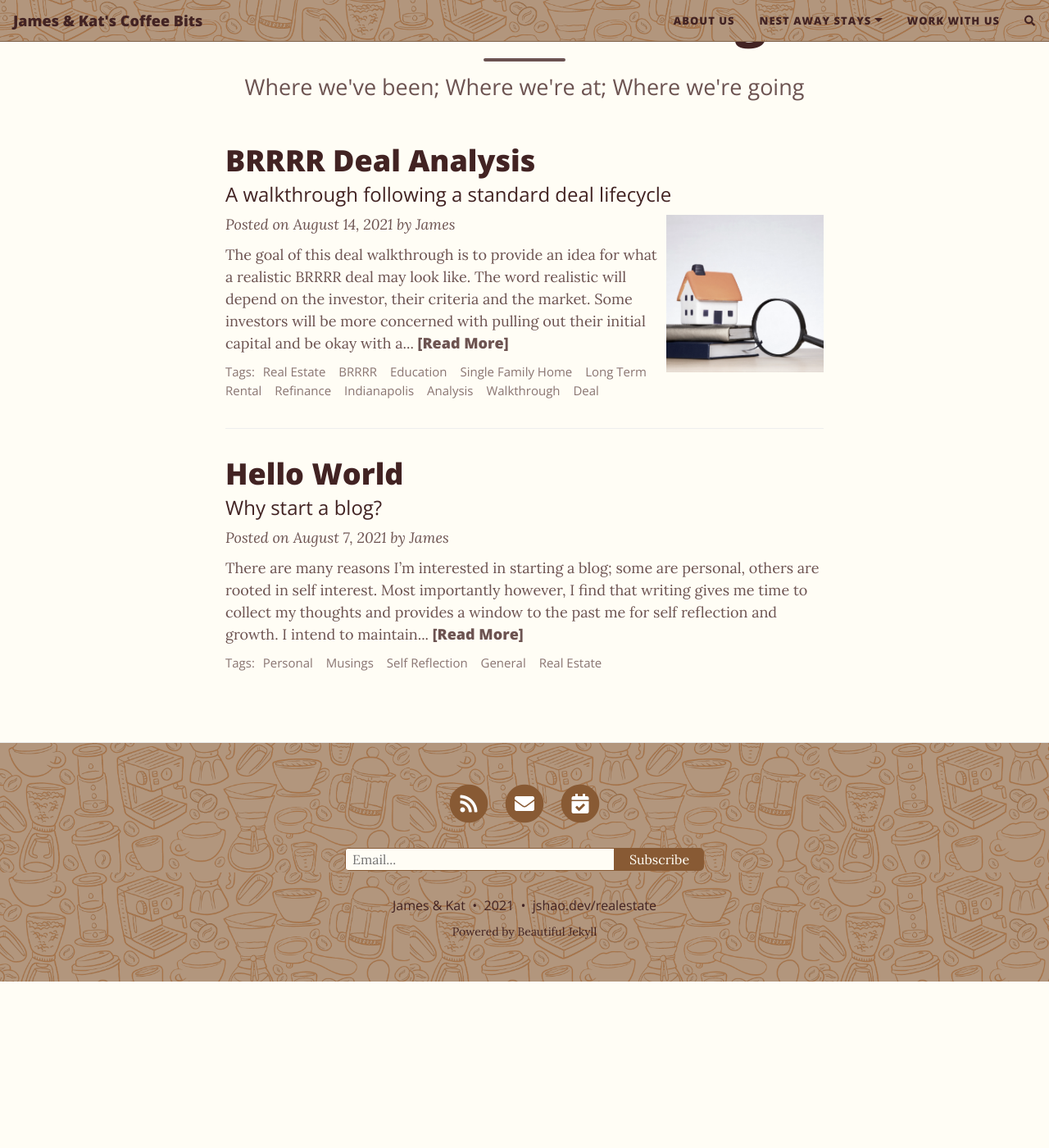
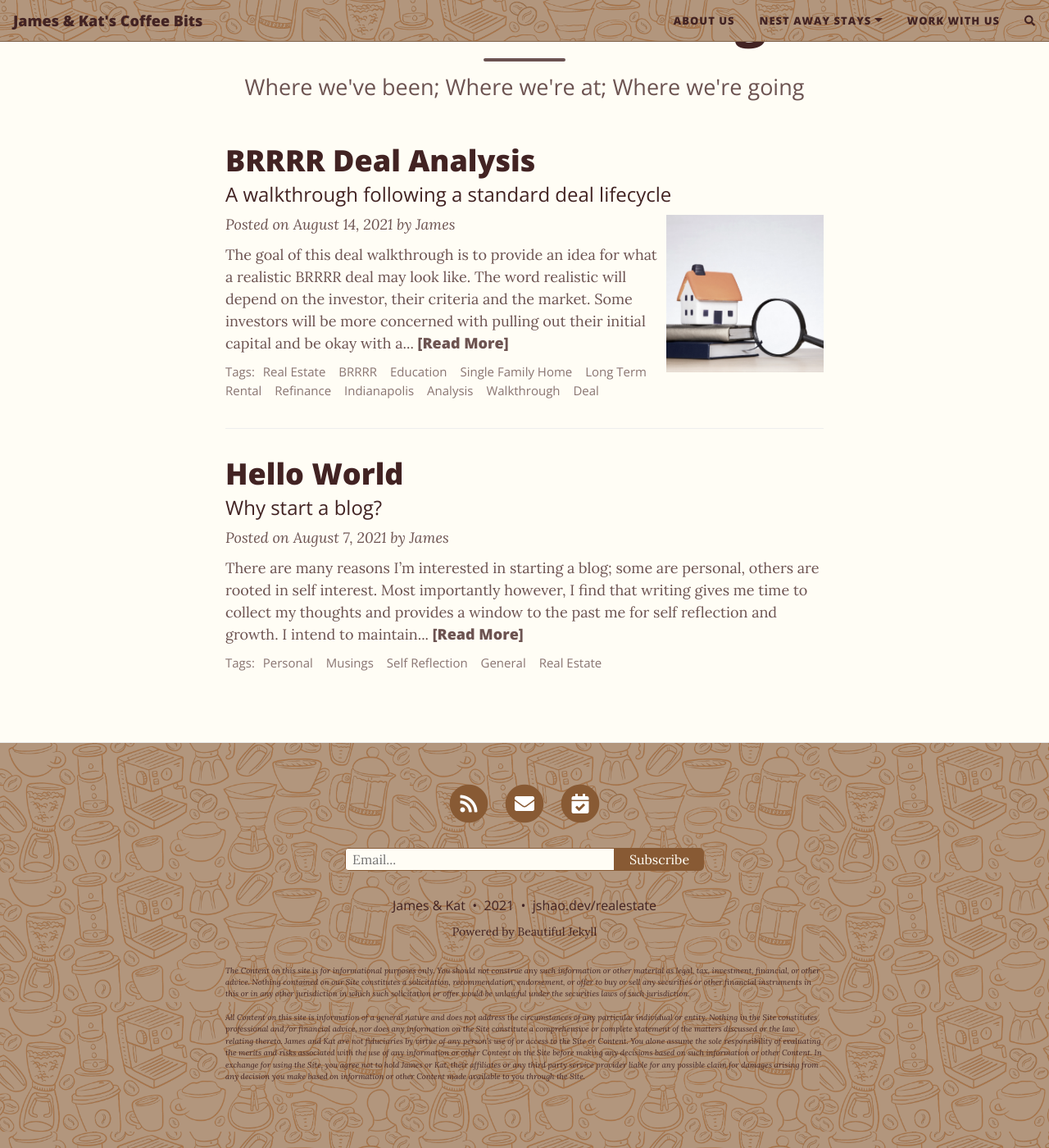
Before and after one commit to jshao100/jshao100.github.io, a Jekyll site: the page built from realestate/index.html, in a window 1280 px wide and 1400 px high, scrolled down 145 px. Shown: the whole window at 82% size. Built offline with Jekyll 4.4.1, drawn with Linux system fonts in a browser that asks for light colours; nearby versions of some CDN libraries; the list of posts is cut into pages by our own code; comment, search, counter and statistics services are not loaded; before the commit the page ends 1342 px from its top, so only the background shows below that.

Commit message:
Add legal disclaimer to the footer

```diff
--- a/_includes/footer.html
+++ b/_includes/footer.html
@@ -38,6 +38,11 @@
         Powered by
         <a href="https://beautifuljekyll.com">Beautiful Jekyll</a>
       </p>{% endunless %}
+      <p class="legal-disclaimer text-muted">
+        The Content on this site is for informational purposes only. You should not construe any such information or other material as legal, tax, investment, financial, or other advice. Nothing contained on our Site constitutes a solicitation, recommendation, endorsement, or offer to buy or sell any securities or other financial instruments in this or in any other jurisdiction in which such solicitation or offer would be unlawful under the securities laws of such jurisdiction.<br><br>
+
+        All Content on this site is information of a general nature and does not address the circumstances of any particular individual or entity. Nothing in the Site constitutes professional and/or financial advice, nor does any information on the Site constitute a comprehensive or complete statement of the matters discussed or the law relating thereto. James and Kat are not fiduciaries by virtue of any person’s use of or access to the Site or Content. You alone assume the sole responsibility of evaluating the merits and risks associated with the use of any information or other Content on the Site before making any decisions based on such information or other Content. In exchange for using the Site, you agree not to hold James or Kat, their affiliates or any third party service provider liable for any possible claim for damages arising from any decision you make based on information or other Content made available to you through the Site.
+      </p>
       </div>
     </div>
   </div>
--- a/assets/css/beautifuljekyll.css
+++ b/assets/css/beautifuljekyll.css
@@ -1264,3 +1264,8 @@ pre {
 .btn-primary:hover {
   background-color: {{ site.footer-hover-col | default: site.hover-col }};
 }
+
+.legal-disclaimer {
+  font-size: 0.6rem;
+  font-style: italic;
+}
```
